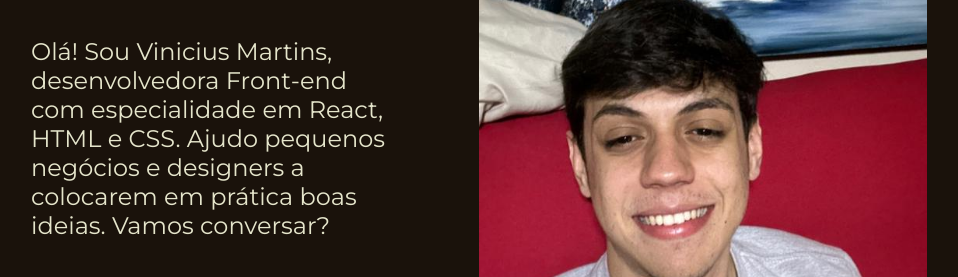
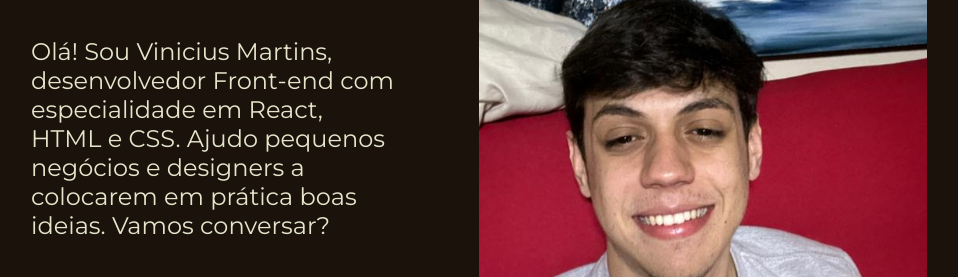
Before and after one commit to ViniMartins10/portifolio, a plain HTML site: page index.html in a window 1280 px wide. Shown: the part 392-669 px from the top of the page, without its empty margins (161-1119 px from the left). Drawn offline with nearby package versions, Linux system fonts and the light colour scheme.

Commit message:
Update index.html

```diff
--- a/index.html
+++ b/index.html
@@ -19,7 +19,7 @@
             <h1 class="apresentacao__conteudo__titulo">Eleve seu negócio digital a outro nível<strong
             class="titulo-destaque"> com um Front-end de qualidade!
             </strong></h1>
-            <p class="apresentacao__conteudo__texto">Olá! Sou Vinicius Martins, desenvolvedora
+            <p class="apresentacao__conteudo__texto">Olá! Sou Vinicius Martins, desenvolvedor
             Front-end com especialidade em React, HTML e
             CSS. Ajudo pequenos negócios e designers a
             colocarem em prática boas ideias. Vamos
```
